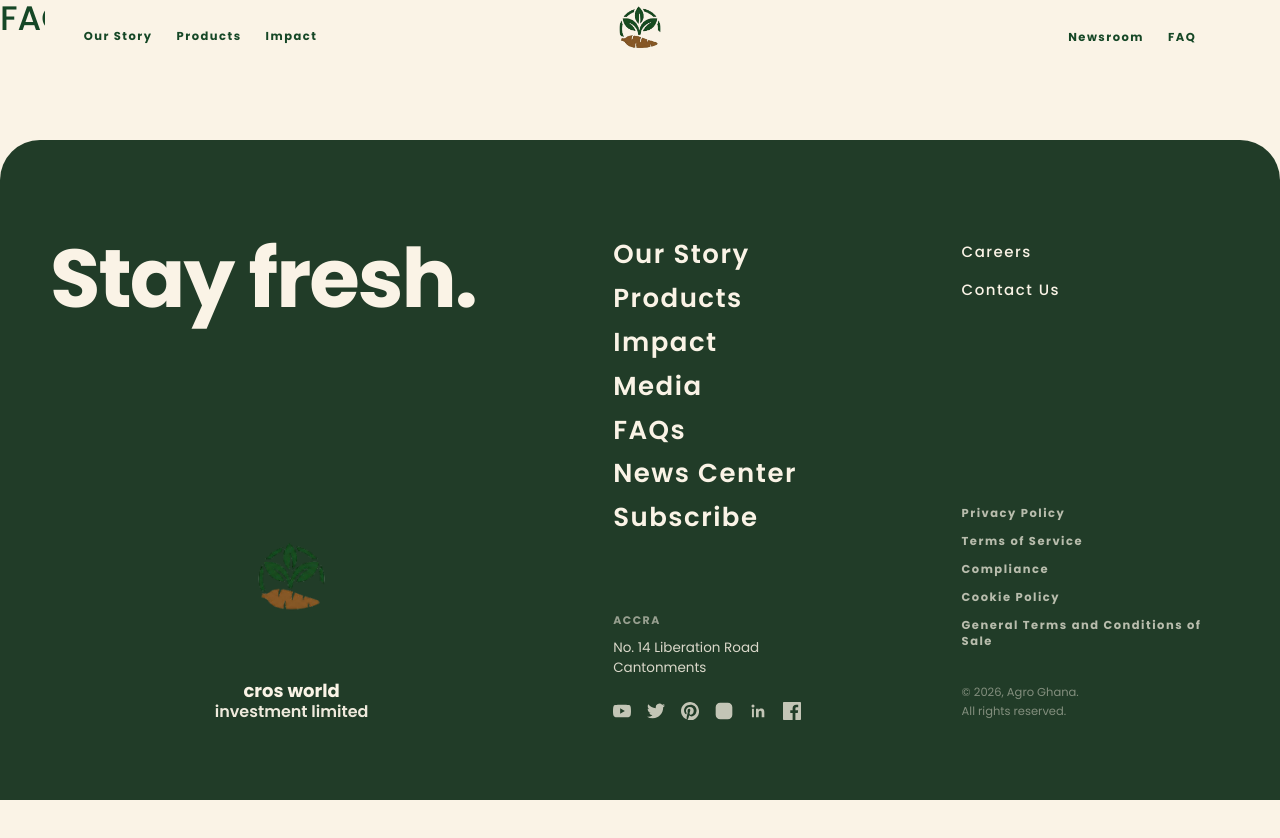
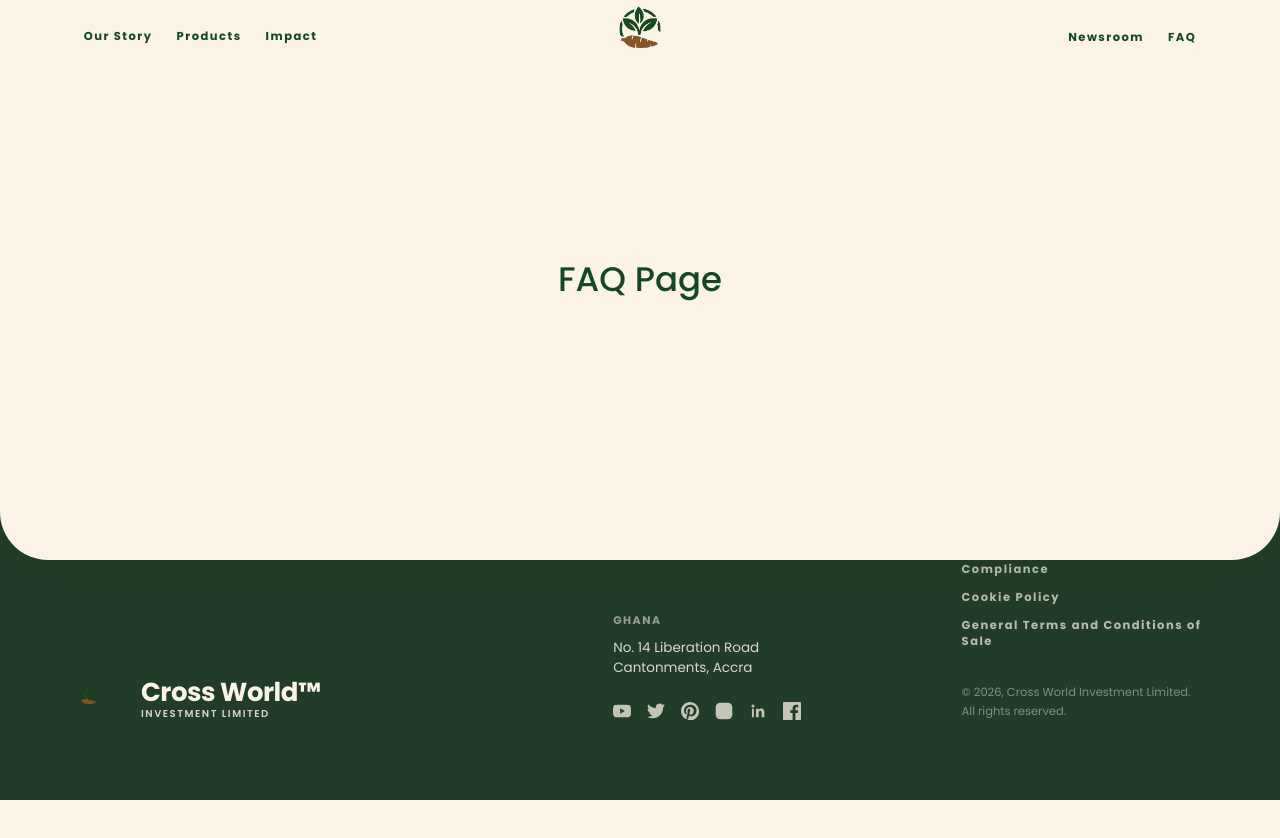
Before and after one commit to Bennymens/Cross-world-investment-limited, a React (Vite) app: page /faq in a window 1280 px wide. Shown: the top 838 px of the page. Before the commit the page ends 800 px from the top, so only its background shows below. Built offline with nearby package versions, Linux system fonts and the light colour scheme.

Commit message:
worked on footer scroll animation

```diff
--- a/src/components/Footer.css
+++ b/src/components/Footer.css
@@ -4,14 +4,18 @@
   --bg-color: #213c28; /* Premium rich forest green */
   --text-color: #faf3e6; /* Elegant off-white/cream matching page background */
 
+  position: sticky;
+  bottom: 0;
+  z-index: 1;
+
   width: 100%;
-  margin-top: 80px;
+  margin-top: 0;
   margin-bottom: 0 !important;
 
   background-color: var(--bg-color);
   color: var(--text-color);
   padding: 100px 50px 80px; /* Reduced left/right padding to move content outward */
-  border-radius: 40px 40px 0 0;
+  border-radius: 0;
   display: flex;
   justify-content: center;
   box-sizing: border-box;
@@ -51,49 +55,49 @@
 .the-footer .footer-logo-container {
   display: flex;
   flex-direction: column;
-  align-items: center; /* center logo under the title */
-  gap: 6px; /* tighter gap to bring logo closer to title */
-  margin-top: -8px; /* pull logo upward */
+  align-items: flex-start; /* left align logo and brand */
+  gap: 12px;
 }
 
 .the-footer .footer-logo-link {
-  display: inline-block;
+  display: flex;
+  align-items: center;
+  gap: 14px;
+  text-decoration: none;
   transition: opacity 0.25s ease;
+  color: var(--text-color);
 }
 
 .the-footer .footer-logo-link:hover {
-  opacity: 0.8;
+  opacity: 0.85;
 }
 
-.the-footer .the-logo {
-  height: 160px; /* bigger logo */
+.the-footer .footer-logo-icon {
+  height: 42px;
   width: auto;
-  color: var(--text-color);
   display: block;
 }
 
-/* Footer logo accompanying text */
-/* Footer logo accompanying text (stacked) */
-.the-footer .footer-logo-text {
+.the-footer .footer-brand-text {
   display: flex;
   flex-direction: column;
-  align-items: center;
-  gap: 4px;
-  margin-top: 6px;
-  color: var(--text-color);
-  line-height: 1;
+  text-align: left;
+  line-height: 1.15;
 }
 
-.the-footer .footer-logo-line1 {
-  font-size: 18px;
+.the-footer .footer-logo-brand {
+  font-size: 26px;
   font-weight: 700;
+  letter-spacing: -0.5px;
   text-transform: none;
 }
 
-.the-footer .footer-logo-line2 {
-  font-size: 16px;
+.the-footer .footer-logo-sub {
+  font-size: 10px;
   font-weight: 600;
-  opacity: 0.95;
+  text-transform: uppercase;
+  letter-spacing: 1.5px;
+  opacity: 0.85;
 }
 
 /* Navigation Links */
@@ -302,28 +306,20 @@
     margin-top: 12px;
   }
 
-  .the-footer .the-logo {
-    height: 120px;
+  .the-footer .footer-logo-link {
+    justify-content: center;
   }
 
-  .the-footer .footer-logo-line1 {
-    font-size: 16px;
+  .the-footer .footer-logo-icon {
+    height: 32px;
   }
 
-  .the-footer .footer-logo-line2 {
-    font-size: 14px;
+  .the-footer .footer-logo-brand {
+    font-size: 20px;
   }
 
-  .the-footer .footer-logo-text {
-    margin-left: 8px;
-  }
-
-  .the-footer .footer-logo-line1 {
-    font-size: 16px;
-  }
-
-  .the-footer .footer-logo-line2 {
-    font-size: 14px;
+  .the-footer .footer-logo-sub {
+    font-size: 9px;
   }
 
   /* Smaller fonts for mobile links */
--- a/src/components/Footer.jsx
+++ b/src/components/Footer.jsx
@@ -144,12 +144,12 @@ export default function Footer() {
           <div className="footer-title">Stay fresh.</div>
           <div className="footer-bottom-section footer-logo-container">
             <Link to="/" className="footer-logo-link">
-              <img src={Logo} alt="Agro logo" className="the-logo" />
+              <img src={Logo} alt="Cross World Logo" className="footer-logo-icon" />
+              <div className="footer-brand-text">
+                <span className="footer-logo-brand">Cross World™</span>
+                <span className="footer-logo-sub">Investment Limited</span>
+              </div>
             </Link>
-            <div className="footer-logo-text">
-              <span className="footer-logo-line1">cros world</span>
-              <span className="footer-logo-line2">investment limited</span>
-            </div>
           </div>
         </div>
 
@@ -168,11 +168,11 @@ export default function Footer() {
 
           <div className="footer-bottom-section footer-address-container">
             <div className="footer-address-block">
-              <div className="address-title">Accra</div>
+              <div className="address-title">Ghana</div>
               <div className="address-details">
                 No. 14 Liberation Road
                 <br />
-                Cantonments
+                Cantonments, Accra
               </div>
             </div>
 
@@ -208,7 +208,7 @@ export default function Footer() {
               ))}
             </div>
             <div className="footer-copyright">
-              © {new Date().getFullYear()}, Agro Ghana.
+              © {new Date().getFullYear()}, Cross World Investment Limited.
               <br />
               All rights reserved.
             </div>
--- a/src/index.css
+++ b/src/index.css
@@ -98,3 +98,26 @@ button {
     --nav-height: 5.5rem;
   }
 }
+
+/* Styling to allow secondary pages to behave as opaque cards that cover the sticky footer */
+.story-page,
+.products-page,
+.faq-page,
+.contact-page {
+  position: relative;
+  z-index: 2;
+  background-color: var(--site-bg);
+  border-radius: 0 0 48px 48px;
+  box-shadow: 0 20px 50px rgba(21, 71, 38, 0.08);
+}
+
+.faq-page,
+.contact-page {
+  padding: 160px 40px;
+  min-height: 70vh;
+  display: flex;
+  flex-direction: column;
+  align-items: center;
+  justify-content: center;
+  box-sizing: border-box;
+}
--- a/src/main.jsx
+++ b/src/main.jsx
@@ -1,4 +1,3 @@
-import React from "react";
 import ReactDOM from "react-dom/client";
 import { BrowserRouter } from "react-router-dom";
 import App from "./App.jsx";
--- a/src/pages/Contact.jsx
+++ b/src/pages/Contact.jsx
@@ -1,7 +1,7 @@
 export default function Contact() {
-    return (
-        <div>
-            <h1>Contact Page</h1>
-        </div>
-    );
+  return (
+    <div className="contact-page">
+      <h1>Contact Page</h1>
+    </div>
+  );
 }
--- a/src/pages/FAQ.jsx
+++ b/src/pages/FAQ.jsx
@@ -1,7 +1,7 @@
 export default function FAQ() {
-    return (
-        <div>
-            <h1>FAQ Page</h1>
-        </div>
-    );
+  return (
+    <div className="faq-page">
+      <h1>FAQ Page</h1>
+    </div>
+  );
 }
--- a/src/pages/Home.css
+++ b/src/pages/Home.css
@@ -11,7 +11,7 @@
   display: flex;
   align-items: center;
   justify-content: center;
-  z-index: 1;
+  z-index: 2;
 }
 
 .hero-bg {
@@ -366,7 +366,7 @@
   margin-top: -48px; /* Slides behind the cream content scroll overlapping card bottom rounded corners */
   overflow: hidden;
   box-sizing: border-box;
-  z-index: 1;
+  z-index: 2;
   opacity: 0;
   transform: translateY(40px);
   transition: all 0.8s cubic-bezier(0.22, 1, 0.36, 1);
@@ -682,7 +682,7 @@
    ========================================================================== */
 .home-content-scroll {
   position: relative;
-  z-index: 2;
+  z-index: 3;
   background-color: var(--site-bg);
   border-radius: 48px; /* Beautiful rounded corners all around! */
   margin-top: -100px; /* Bring the section up a bit to overlap the sticky hero */
@@ -869,7 +869,7 @@
    ========================================================================== */
 .what-we-do-wrapper {
   position: relative;
-  z-index: 2;
+  z-index: 3;
   background-color: var(--site-bg);
   border-radius: 48px; /* Beautiful rounded corners all around! */
   margin-top: -100px; /* Overlaps stats-section bottom */
--- a/src/pages/Home.jsx
+++ b/src/pages/Home.jsx
@@ -3,8 +3,6 @@ import { Link } from "react-router-dom";
 import "./Home.css";
 
 import farmImg from "../assets/farm-aerial.png";
-import produceImg from "../assets/fresh-produce.png";
-import longevityImg from "../assets/produce-longevity.png";
 import labImg from "../assets/team-lab.png";
 import cassavaImg from "../assets/Cassava.png";
 import cassavaBg from "../assets/cassava 1.webp";
@@ -74,7 +72,6 @@ export default function Home() {
   const storyRef1 = useReveal(0.12);
   const storyRef2 = useReveal(0.12);
   const storyRef3 = useReveal(0.12);
-  const fullImgRef = useReveal(0.1);
   const statsRef = useReveal(0.12);
   const textImgRef = useReveal(0.1);
   const findRef = useReveal(0.1);
--- a/src/pages/OurStory.jsx
+++ b/src/pages/OurStory.jsx
@@ -1,4 +1,3 @@
-import React from "react";
 import "./OurStory.css";
 
 export default function OurStory() {
--- a/src/pages/Products.jsx
+++ b/src/pages/Products.jsx
@@ -1,4 +1,3 @@
-import React from "react";
 import "./Products.css";
 
 export default function Products() {
```
